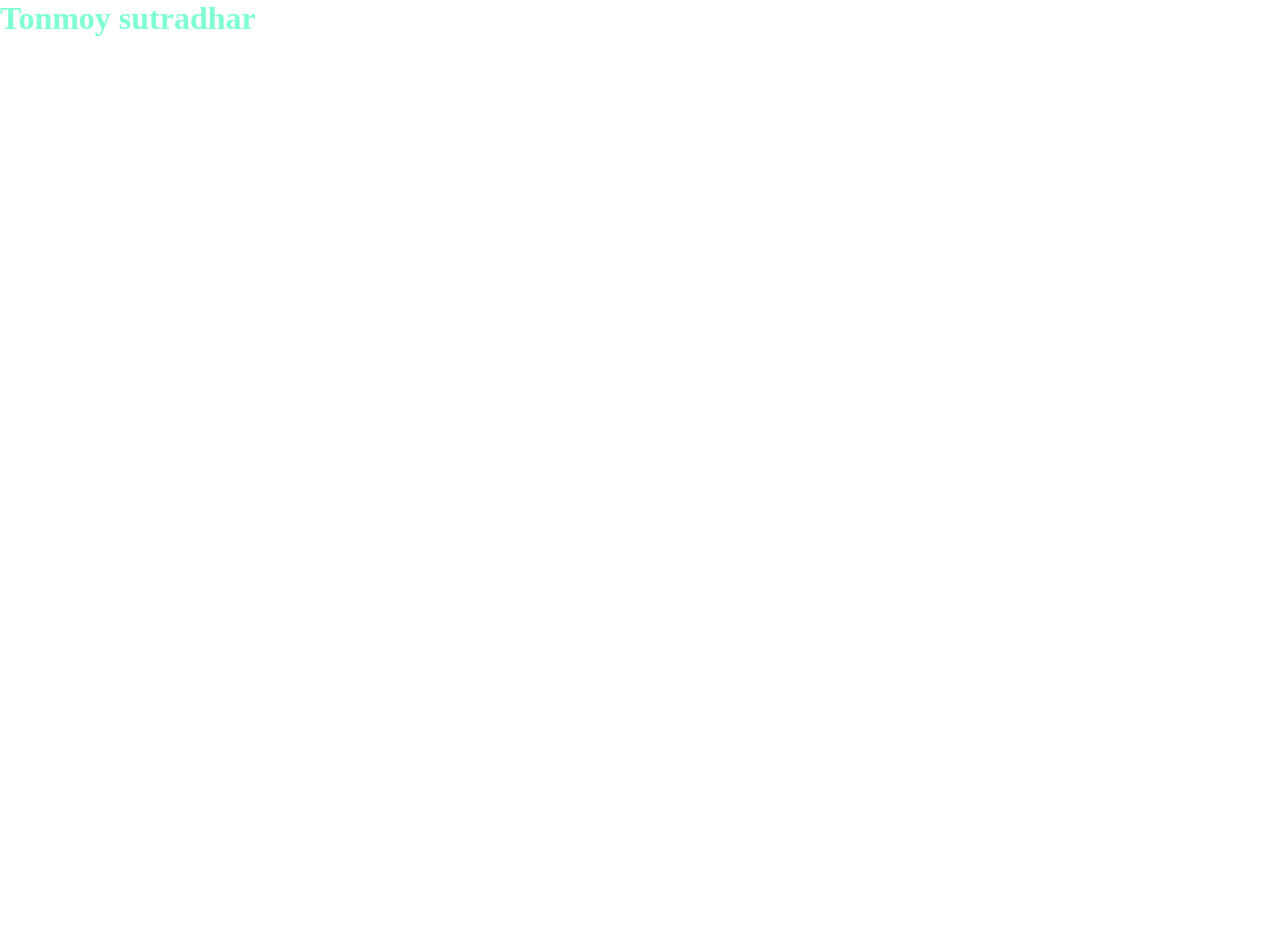
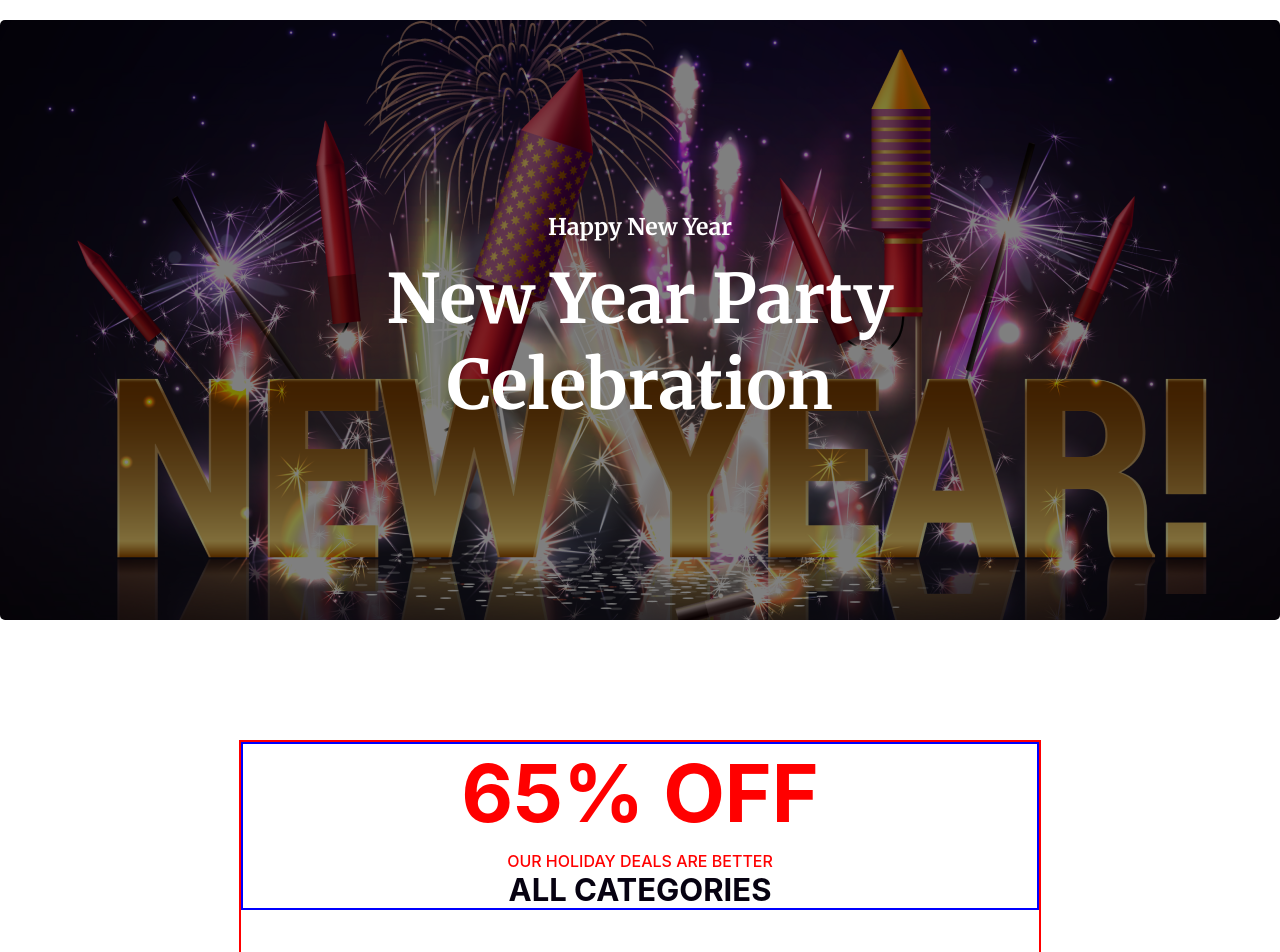
Before and after one commit to tonmoy-sutradhar/New-Year-project, a plain HTML site: page index.html in a window 1280 px wide. Shown: the top 952 px of the page. Before the commit the page ends 800 px from the top, so only its background shows below. Drawn offline with Linux system fonts and the light colour scheme.

Commit message:
1st page and second page design complete.

```diff
--- a/Style/style.css
+++ b/Style/style.css
@@ -1,9 +1,85 @@
+@import url("https://fonts.googleapis.com/css2?family=Merriweather:ital,wght@0,300;0,400;0,700;0,900;1,300;1,400;1,700;1,900&display=swap");
+
 /* Universal selector style */
 * {
+  box-sizing: border-box;
   margin: 0;
   padding: 0;
 }
+/* Font style */
+body {
+  font-family: "Merriweather", serif;
+}
 
-header {
-  color: aquamarine;
+/* Banner section start here.................. */
+.banner-container {
+  max-width: 1320px;
+  height: 600px;
+  margin: 0 auto;
+  margin-top: 20px;
+  background-color: rgba(0, 0, 0, 0.5);
+  background-image: url(../images/Banner\ Image.png);
+  background-position: center;
+  background-repeat: no-repeat;
+  background-size: cover;
+  background-blend-mode: overlay;
+  border-radius: 5px;
+  /* border: 2px solid red; */
 }
+
+.banner-content {
+  color: white;
+  display: flex;
+  text-align: center;
+  flex-direction: column;
+  justify-content: center;
+  align-items: center;
+  height: 600px;
+  /* margin-top: 190px; */
+  /* margin: 0 auto; */
+  font-size: 34px;
+  font-weight: 900;
+  /* border: 2px solid greenyellow; */
+}
+
+.banner-content #new-year-txt {
+  font-size: 23px;
+  margin-bottom: 15px;
+}
+
+/* Offer section start................... */
+.Offer-section {
+  width: 802.9px;
+  height: 806px;
+  margin: 0 auto;
+  margin-top: 120px;
+  border: 2px solid red;
+}
+
+.offer-text-content {
+  display: flex;
+  flex-direction: column;
+  justify-content: center;
+  align-items: center;
+  margin-bottom: 52px;
+  border: 2px solid blue;
+}
+.offer-text-content h1 {
+  color: rgb(255, 0, 0);
+  font-family: Inter;
+  font-size: 80px;
+  font-weight: 700;
+  margin-bottom: 10px;
+}
+.offer-text-content p {
+  color: rgb(255, 0, 0);
+  font-family: Inter;
+  font-size: 16px;
+  font-weight: 500;
+}
+.offer-text-content h3 {
+  color: rgb(7, 2, 17);
+  font-family: Inter;
+  font-size: 31px;
+  font-weight: 700;
+}
--- a/index.html
+++ b/index.html
@@ -8,11 +8,27 @@
     <link rel="shortcut icon" href="images/Group 96.png" type="image/x-icon" />
   </head>
   <body>
-    <header>
-      <h1>Tonmoy sutradhar</h1>
+    <header class="banner-container">
+      <div class="banner-content">
+        <h3 id="new-year-txt">Happy New Year</h3>
+        <h1>New Year Party <br />Celebration</h1>
+      </div>
     </header>
 
-    <main></main>
+    <main>
+      <!-- 65% OFF Section Start.. -->
+      <section class="Offer-section">
+        <div class="offer-text-content">
+          <h1>65% OFF</h1>
+          <p>OUR HOLIDAY DEALS ARE BETTER</p>
+          <h3>ALL CATEGORIES</h3>
+        </div>
+        <div>
+          <img src="images/New Year Photo.png" alt="New year offer img" />
+        </div>
+      </section>
+      <!-- 65% OFF Section Start.. -->
+    </main>
 
     <footer></footer>
   </body>
```
Also changed, not shown: 1 other file.
